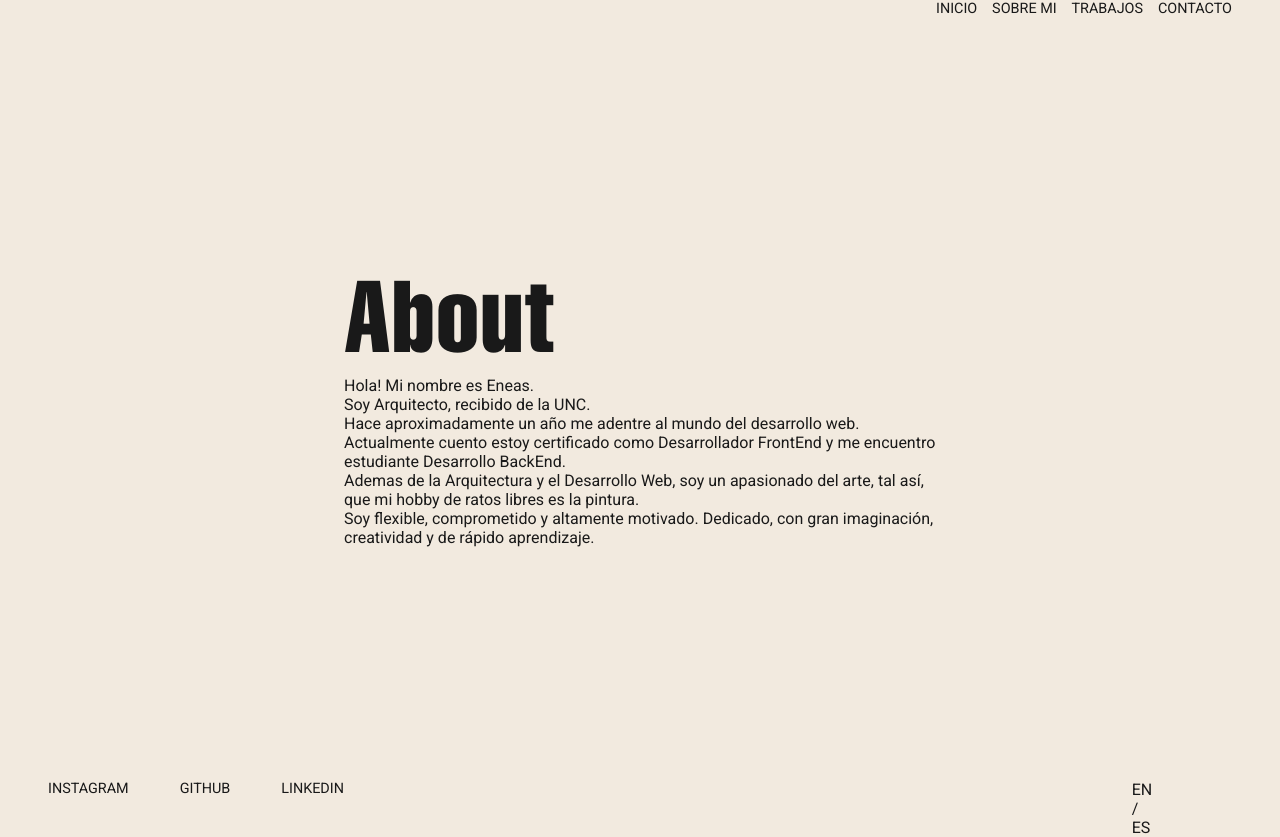
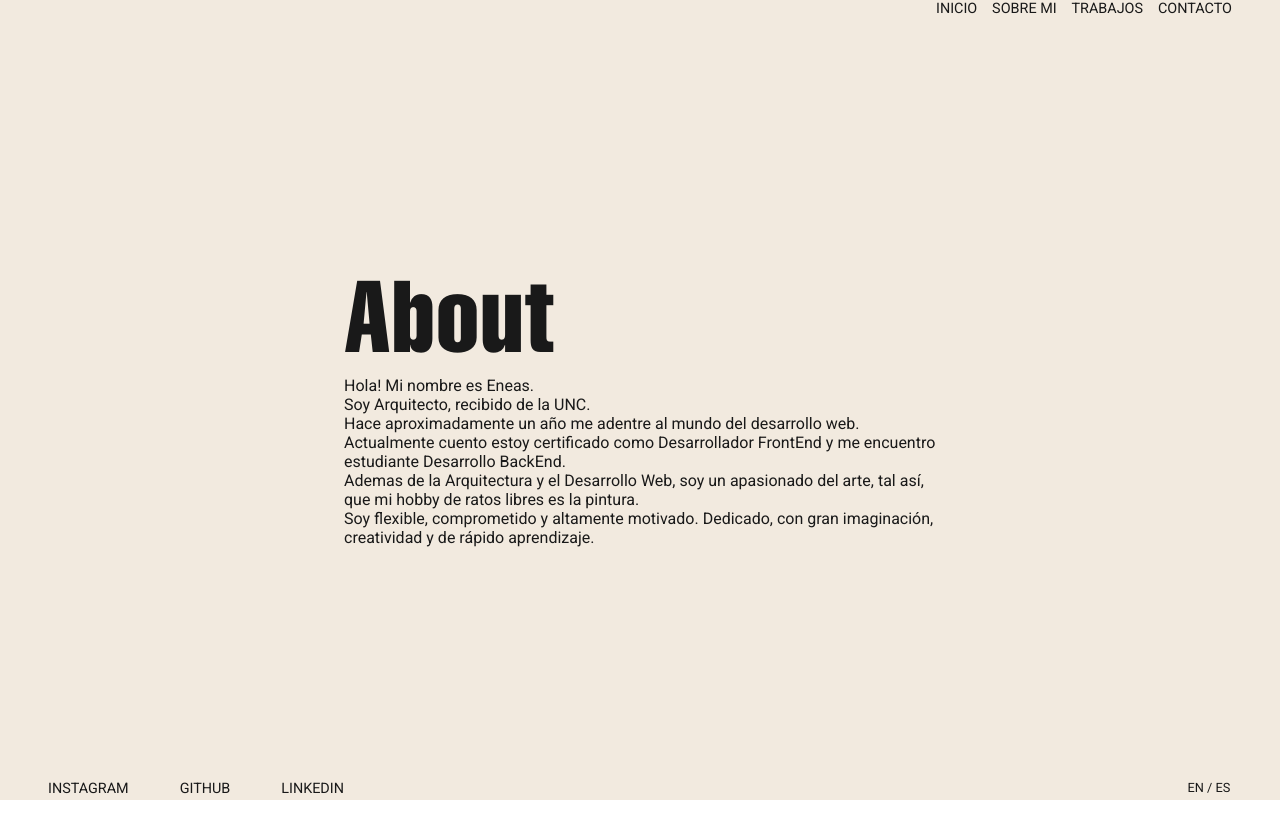
Before and after one commit to eneasbaroni/Portfolio-Eneas, a React (Create React App) app: page /about in a window 1280 px wide. After the commit the page ends 800 px from the top, so only its background shows below. Built offline with nearby package versions, Linux system fonts and the light colour scheme.

Commit message:
Languages Context

```diff
--- a/src/components/Footer/footer.css
+++ b/src/components/Footer/footer.css
@@ -1,5 +1,20 @@
+:root {
+  --main-color: #191919;
+  --second-color: #ece300;
+  --third-color: white;
+  --fourth-color: #e94f2d;
+  --main-bg: #f2eadf;
+  --second-bg: #babdb6;
+}
+
 .languageSelector {
-  width: auto;
+  width: auto !important;
   margin: 0 0.1rem;
   cursor: pointer;
+  font-size: 0.8rem;
+  transition: all 0.3s ease-in-out;
 }
+
+.languageSelector:hover {
+  color: var(--fourth-color);
+}
```
